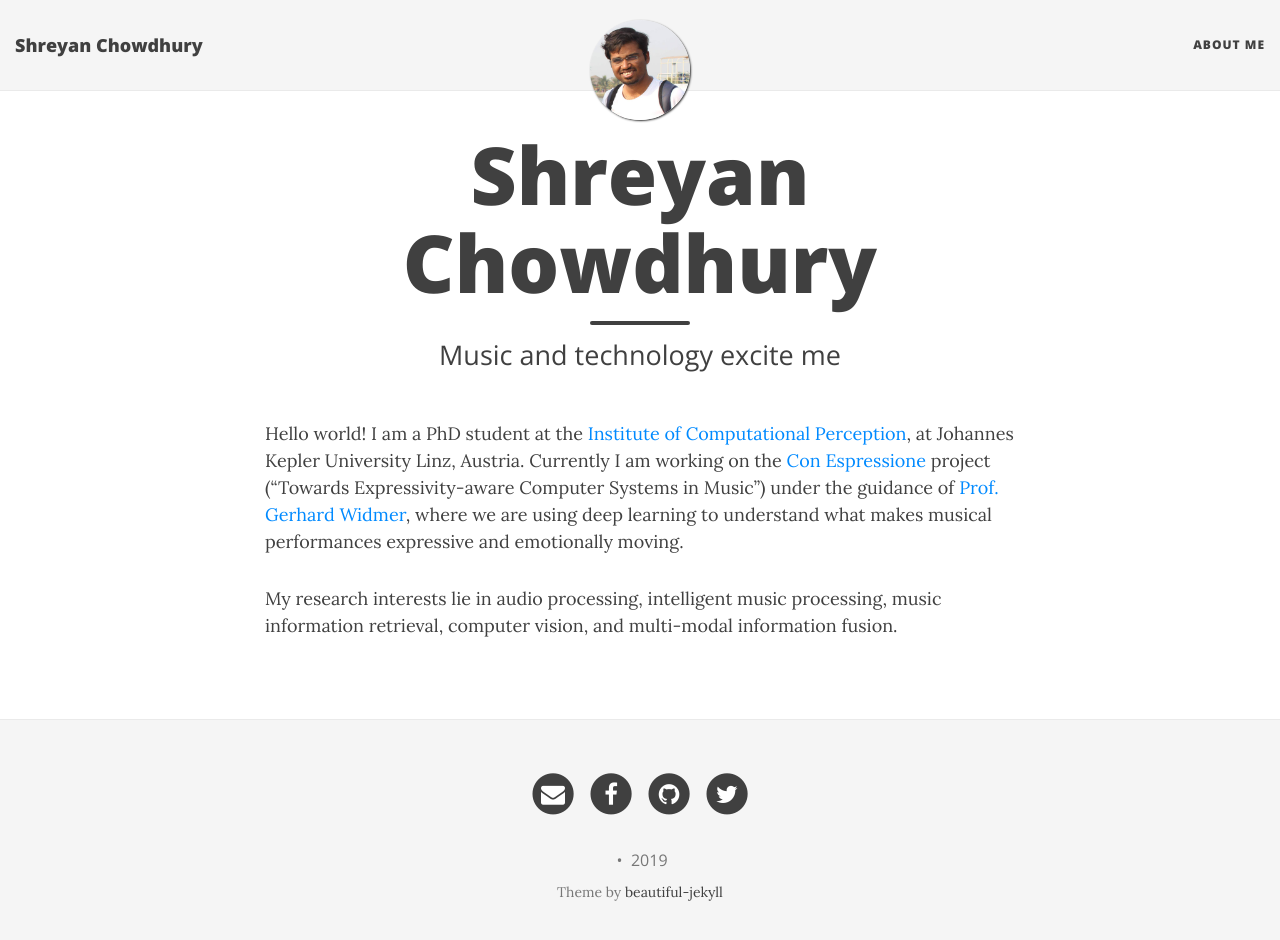
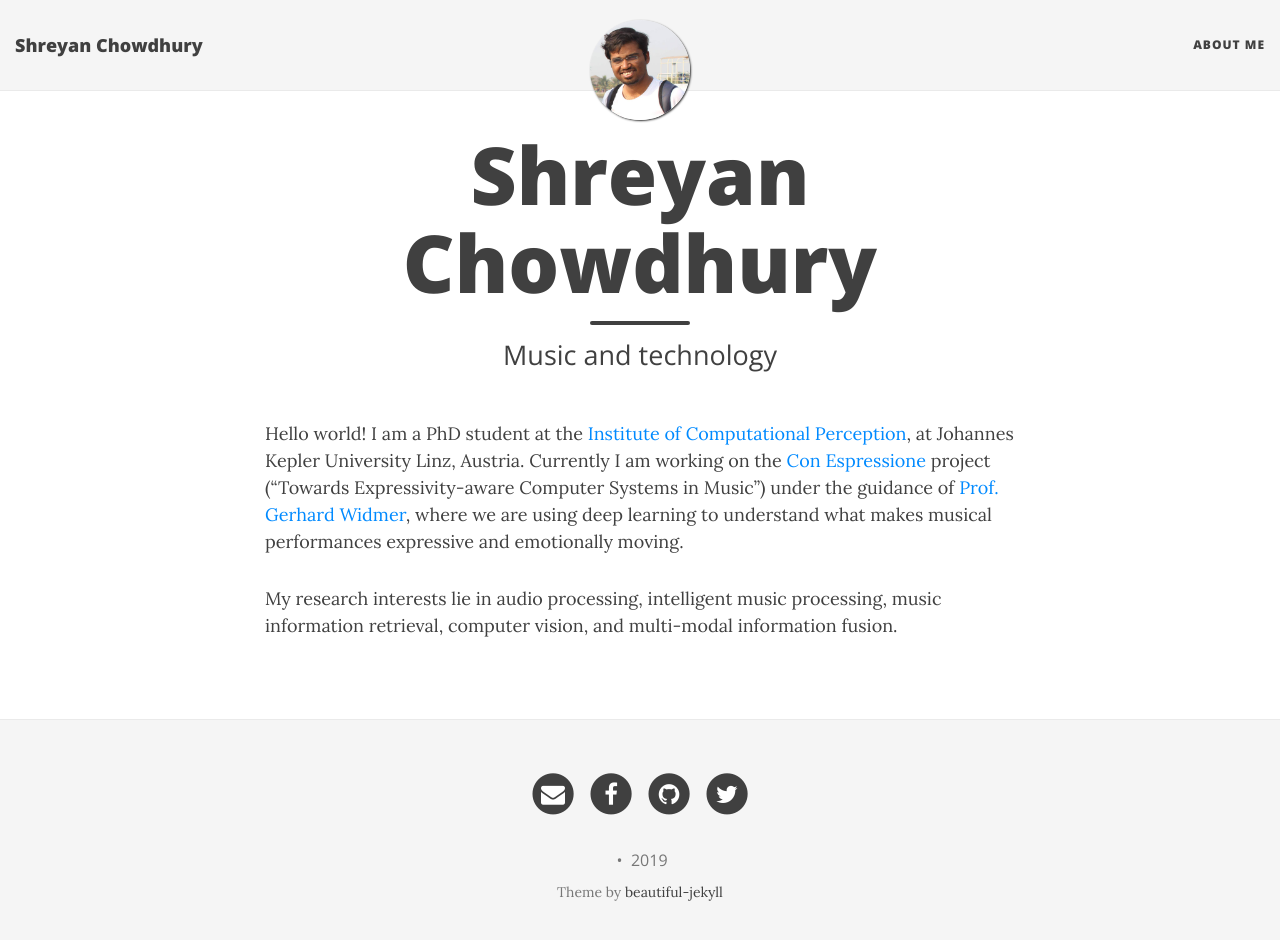
Before and after one commit to shreyanc/shreyanc.github.io, a Jekyll site: the page built from index.md, in a window 1280 px wide and 953 px high. Shown: the top 940 px of the window. Built offline with Jekyll 4.4.1, drawn with Linux system fonts in a browser that asks for light colours; nearby versions of some CDN libraries.

Commit message:
Update index.md

```diff
--- a/index.md
+++ b/index.md
@@ -1,8 +1,8 @@
 ---
 layout: page
 title: Shreyan Chowdhury
-subtitle: Music and technology excite me
-use-site-title: true
+subtitle: Music and technology
+use-site-title: false
 published: true
 ---
 Hello world!
```
